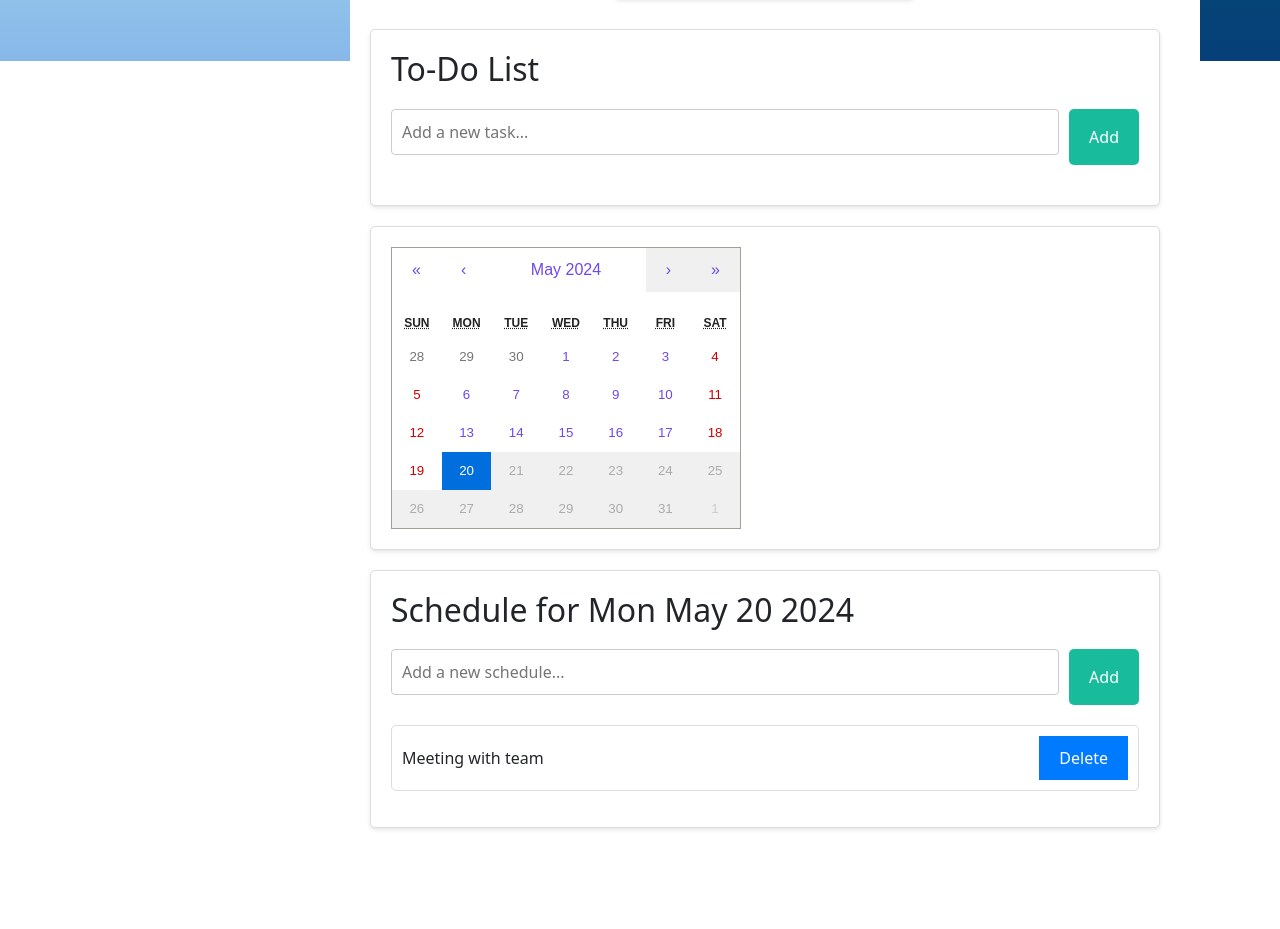
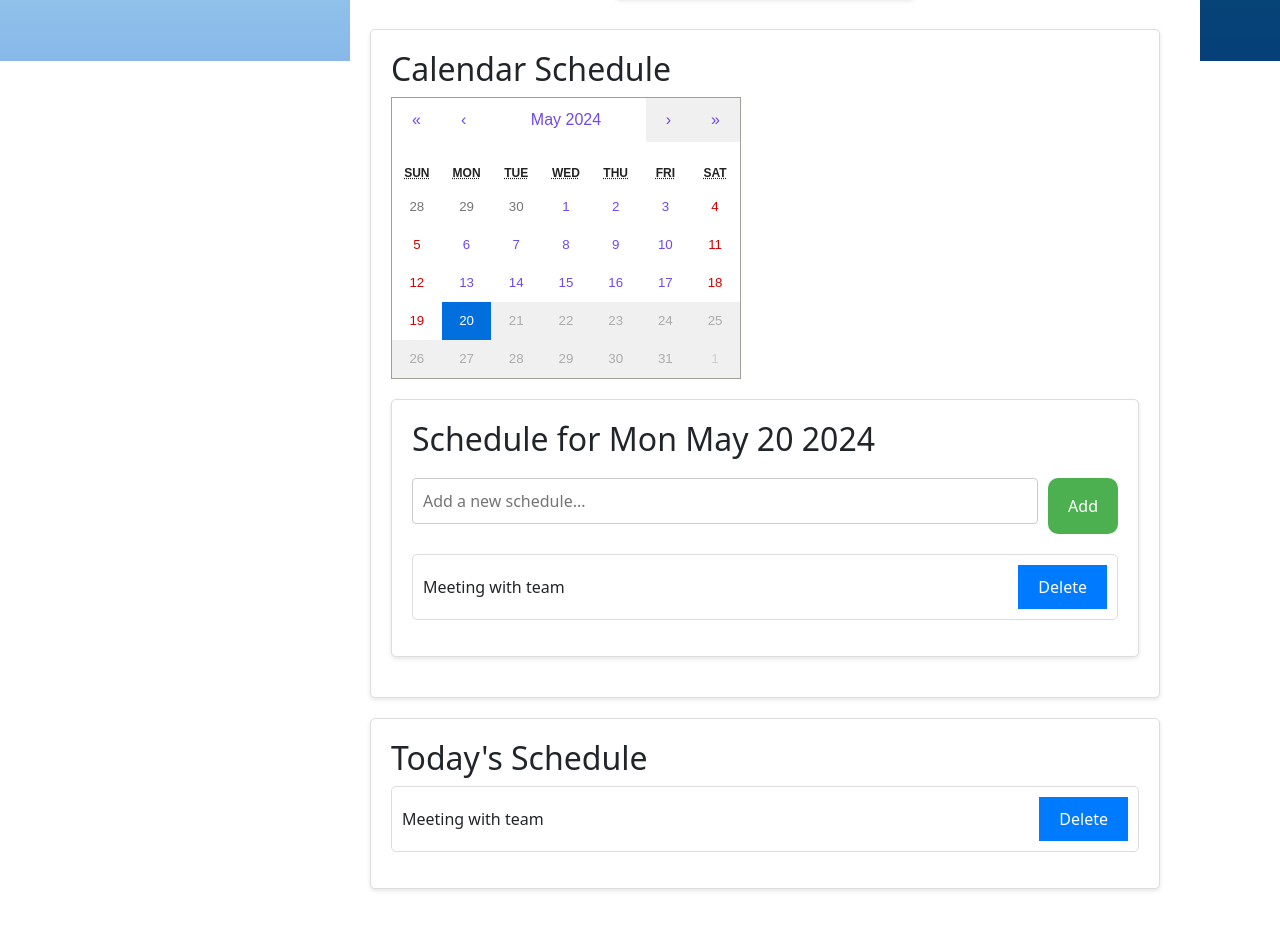
Before and after one commit to AhamedMinhaj456/Motorbike_Service_Station_Reservation_System, a React (Create React App) app in the folder frontend/: page /admin/dashboard in a window 1280 px wide. Shown: the part 739-1668 px from the top of the page. Before the commit the page ends 1607 px from the top, so only its background shows below. Built offline with nearby package versions, Linux system fonts and the light colour scheme.

Commit message:
Dashboard done

```diff
--- a/frontend/src/admin/views/AdminDashboard.css
+++ b/frontend/src/admin/views/AdminDashboard.css
@@ -65,67 +65,6 @@
   margin-bottom: 20px;
 }
 
-.to-do-list {
-  background: #ffffff;
-  border: 1px solid #ddd;
-  border-radius: 5px;
-  padding: 20px;
-  box-shadow: 0 2px 4px rgba(0, 0, 0, 0.1);
-  margin-bottom: 20px;
-  transition: transform 0.3s, background-color 0.3s;
-}
-
-.to-do-list:hover {
-  background: #eef0f0;
-  transform: translateY(-5px);
-}
-
-.to-do-list h2 {
-  margin-bottom: 20px;
-}
-
-.task-input {
-  display: flex;
-  margin-bottom: 20px;
-}
-
-.task-input input {
-  flex: 1;
-  padding: 10px;
-  border: 1px solid #ddd;
-  border-radius: 5px;
-  margin-right: 10px;
-}
-
-.task-input button {
-  padding: 10px 20px;
-  border: none;
-  background: #18bc9c;
-  color: white;
-  border-radius: 5px;
-  cursor: pointer;
-}
-
-.tasks {
-  list-style: none;
-  padding: 0;
-}
-
-.tasks li {
-  display: flex;
-  justify-content: space-between;
-  align-items: center;
-  padding: 10px;
-  border: 1px solid #ddd;
-  border-radius: 5px;
-  margin-bottom: 10px;
-}
-
-.tasks li.completed span {
-  text-decoration: line-through;
-  color: #888;
-}
-
 .hamburger-icon {
   position: fixed;
   top: 20px;
@@ -152,6 +91,15 @@
   }
 }
 
+.overview {
+  background: #ffffff;
+  border: 1px solid #ddd;
+  border-radius: 5px;
+  padding: 20px;
+  box-shadow: 0 2px 4px rgba(0, 0, 0, 0.1);
+  margin-bottom: 20px;
+}
+
 .calendar {
   background: #ffffff;
   border: 1px solid #ddd;
@@ -169,6 +117,7 @@
   border: 1px solid #a0a096;
   font-family: Arial, Helvetica, sans-serif;
   line-height: 1.125em;
+  margin-bottom: 20px;
 }
 
 .react-calendar__navigation {
@@ -291,10 +240,14 @@
 .schedule-input button {
   padding: 10px 20px;
   border: none;
-  background: #18bc9c;
+  background: #4caf50;
   color: white;
-  border-radius: 5px;
+  border-radius: 10px;
   cursor: pointer;
+}
+
+.schedule-input button:hover {
+  background-color: #9dc8ec;
 }
 
 .schedules {
--- a/frontend/src/admin/views/AdminDashboard.jsx
+++ b/frontend/src/admin/views/AdminDashboard.jsx
@@ -5,14 +5,12 @@ import RightSidebar from '../common/RightSidebar';
 import { FaBars } from 'react-icons/fa';
 import Calendar from 'react-calendar';
 import 'react-calendar/dist/Calendar.css';
-import { PieChart, Pie, Cell, Tooltip, ResponsiveContainer, LineChart, Line, XAxis, YAxis, CartesianGrid, Legend } from 'recharts';
+import { Tooltip, ResponsiveContainer, LineChart, Line, XAxis, YAxis, CartesianGrid, Legend } from 'recharts';
 
 const AdminDashboard = () => {
   const [sidebarOpen, setSidebarOpen] = useState(false);
   const [date, setDate] = useState(new Date());
   const [currentTime, setCurrentTime] = useState(new Date());
-  const [tasks, setTasks] = useState([]);
-  const [newTask, setNewTask] = useState('');
   const [totalUsers, setTotalUsers] = useState(150);
   const [totalShops, setTotalShops] = useState(200);
   const [pendingShops, setPendingShops] = useState(30);
@@ -103,25 +101,6 @@ const AdminDashboard = () => {
     setSidebarOpen(!sidebarOpen);
   };
 
-  const handleAddTask = () => {
-    if (newTask.trim()) {
-      setTasks([...tasks, { text: newTask, completed: false }]);
-      setNewTask('');
-    }
-  };
-
-  const handleToggleTask = (index) => {
-    const updatedTasks = tasks.map((task, i) =>
-      i === index ? { ...task, completed: !task.completed } : task
-    );
-    setTasks(updatedTasks);
-  };
-
-  const handleDeleteTask = (index) => {
-    const updatedTasks = tasks.filter((_, i) => i !== index);
-    setTasks(updatedTasks);
-  };
-
   const handleAddSchedule = () => {
     if (newSchedule.trim()) {
       setSchedules([...schedules, { date: date, text: newSchedule, completed: false }]);
@@ -155,6 +134,31 @@ const AdminDashboard = () => {
           </li>
         ))}
       </ul>
+    );
+  };
+
+  const renderTodaySchedules = () => {
+    const today = new Date();
+    const todaySchedules = schedules.filter(schedule =>
+      schedule.date.toDateString() === today.toDateString()
+    );
+
+    return (
+      <div className="overview">
+        <h2>Today's Schedule</h2>
+        {todaySchedules.length > 0 ? (
+          <ul className="schedules">
+            {todaySchedules.map((schedule, index) => (
+              <li key={index} className={schedule.completed ? 'completed' : ''}>
+                <span onClick={() => handleToggleSchedule(index)}>{schedule.text}</span>
+                <button onClick={() => handleDeleteSchedule(index)}>Delete</button>
+              </li>
+            ))}
+          </ul>
+        ) : (
+          <p>No schedules for today.</p>
+        )}
+      </div>
     );
   };
 
@@ -203,29 +207,9 @@ const AdminDashboard = () => {
           {renderIncomeChart()}
         </div>
 
-        <div className="to-do-list">
-          <h2>To-Do List</h2>
-          <div className="task-input">
-            <input
-              type="text"
-              value={newTask}
-              onChange={(e) => setNewTask(e.target.value)}
-              placeholder="Add a new task..."
-            />
-            <button onClick={handleAddTask}>Add</button>
-          </div>
-          <ul className="tasks">
-            {tasks.map((task, index) => (
-              <li key={index} className={task.completed ? 'completed' : ''}>
-                <span onClick={() => handleToggleTask(index)}>{task.text}</span>
-                <button onClick={() => handleDeleteTask(index)}>Delete</button>
-              </li>
-            ))}
-          </ul>
-        </div>
-
-        <div className="calendar-schedule">
+        <div className="calendar-overview">
           <div className="calendar">
+            <h2>Calendar Schedule</h2>
             <Calendar
               onChange={setDate}
               value={date}
@@ -233,7 +217,6 @@ const AdminDashboard = () => {
               maxDate={new Date()}
               locale="en-US"
             />
-          </div>
             <div className="schedule">
               <h2>Schedule for {date.toDateString()}</h2>
               <div className="schedule-input">
@@ -248,6 +231,8 @@ const AdminDashboard = () => {
               {renderSchedulesForDate(date)}
             </div>
           </div>
+          {renderTodaySchedules()}
+        </div>
       </div>
 
       <RightSidebar />
```
Lines whose indentation alone changed are shown as unchanged.
